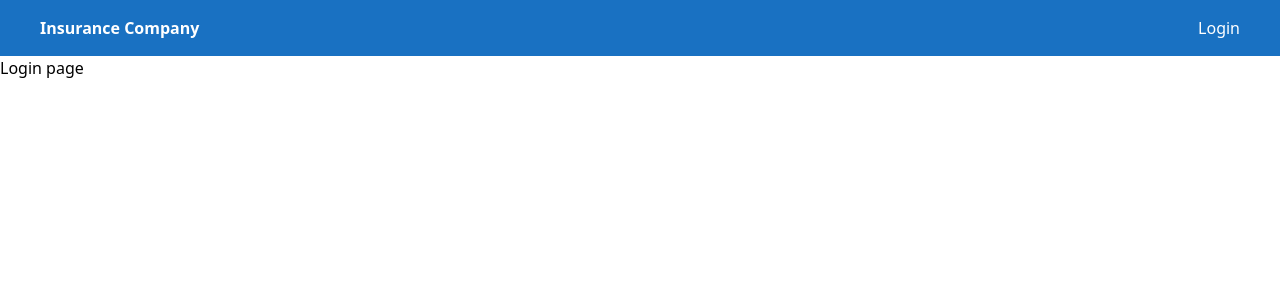
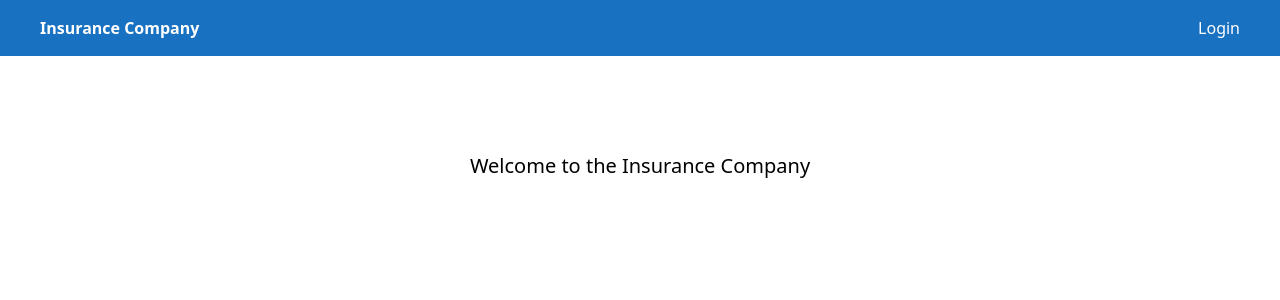
Before and after one commit to vicky4421/insurance-claim, a Next.js app: page / in a window 1280 px wide. Shown: the top 300 px of the page. Built offline with nearby package versions, Linux system fonts and the light colour scheme.

Commit message:
define home page

```diff
--- a/src/app/page.tsx
+++ b/src/app/page.tsx
@@ -1,5 +1,9 @@
 export default function Home() {
   return (
-    <main>Login page</main>
+    <main className="min-h-screen flex flex-col items-center justify-between p-24">
+      <div className="z-10    text-xl lg:flex">
+        Welcome to the Insurance Company
+      </div>
+    </main>
   );
 }
```
